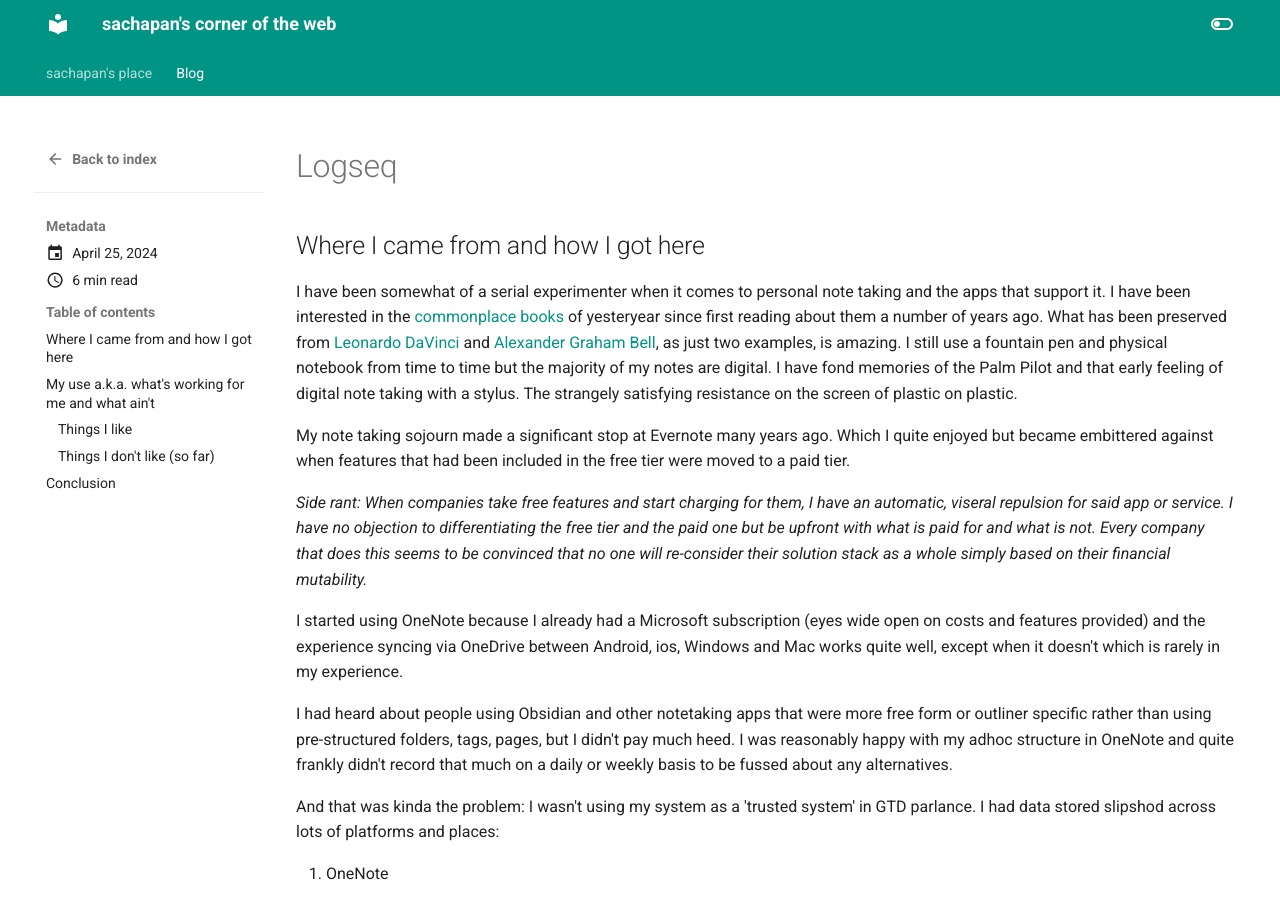
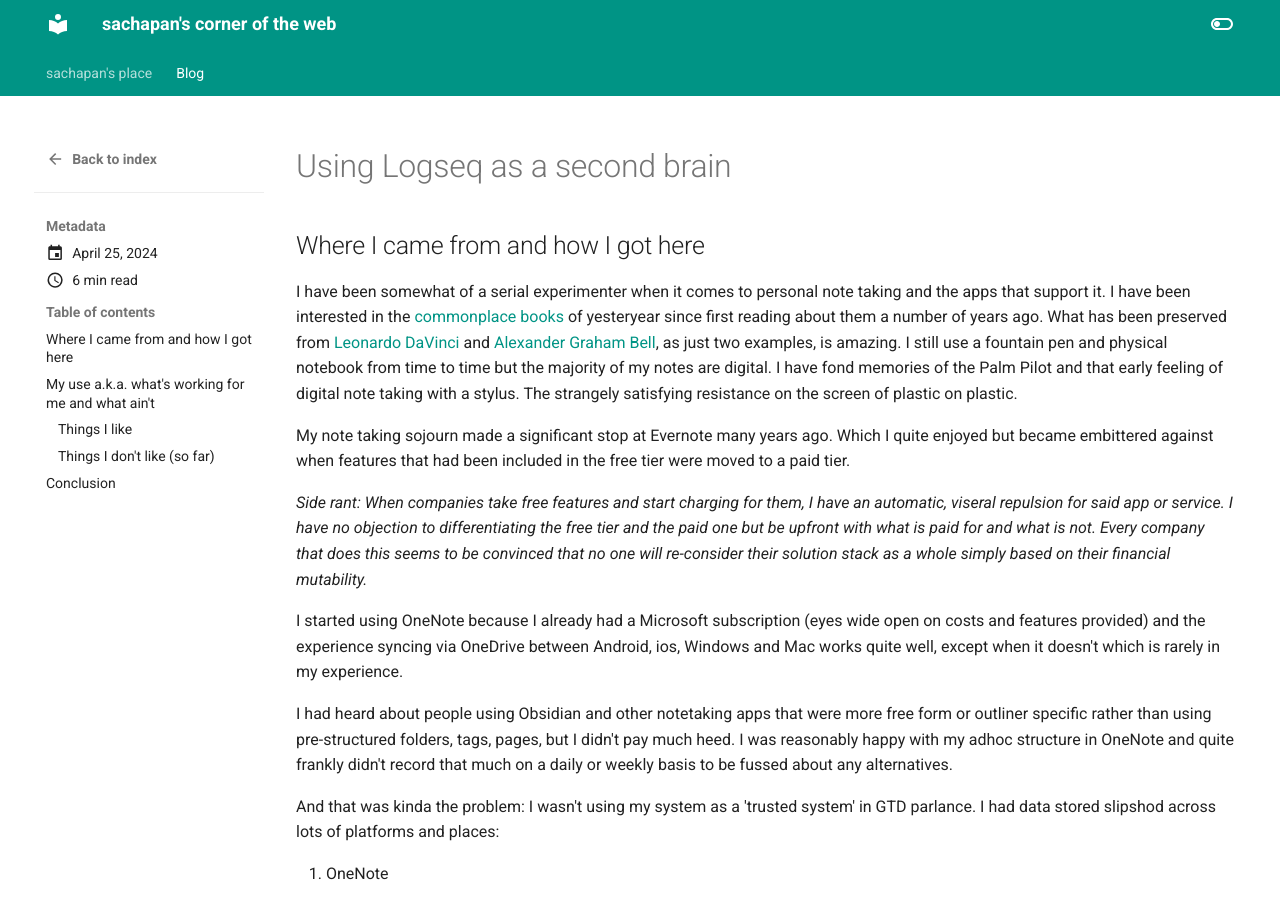
Before and after one commit to sachapan/sachapan.github.io, an MkDocs documentation site: the page built from docs/blog/posts/logseq.md, in a window 1280 px wide and 900 px high. Built offline with MkDocs 1.6.1 and Material for MkDocs 9.7.7, drawn with Linux system fonts in a browser that asks for light colours.

Commit message:
Updated post title.

```diff
--- a/docs/blog/posts/logseq.md
+++ b/docs/blog/posts/logseq.md
@@ -6,7 +6,7 @@
     - Organization
 ---
 
-# Logseq
+# Using Logseq as a second brain
 
 ## Where I came from and how I got here
 
```
